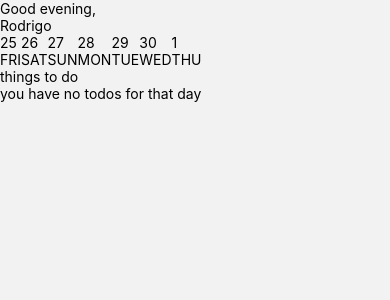
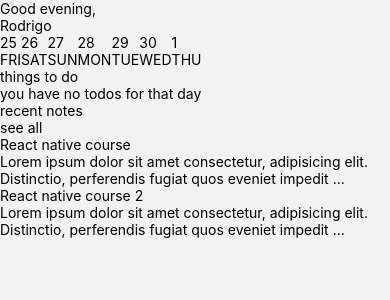
Before and after one commit to rodrigomsrocha/reminder-app, a React Native app: screen /Home in a window 390 px wide. Shown: the top 300 px of the page. Built offline with nearby package versions, Linux system fonts and the light colour scheme; grey boxes are pictures that could not be loaded.

Commit message:
recent notes section

```diff
--- /dev/null
+++ b/src/components/Note/index.tsx
@@ -0,0 +1,17 @@
+import { Text, View } from 'react-native';
+
+interface NoteProps {
+  title: string;
+  description: string;
+}
+
+export function Note({ title, description }: NoteProps) {
+  return (
+    <View className="px-4 py-6 bg-[#17191a] rounded-[40px] mt-2">
+      <Text className="text-lg text-white mb-4">{title}</Text>
+      <Text numberOfLines={2} className="text-gray-300 text-base">
+        {description}
+      </Text>
+    </View>
+  );
+}
--- /dev/null
+++ b/src/components/NotesSection/index.tsx
@@ -0,0 +1,28 @@
+import { Text, TouchableOpacity, View } from 'react-native';
+import { notes } from '../../mocks/note';
+import { Note } from '../Note';
+
+interface Note {
+  id: number;
+  title: string;
+  description: string;
+  createdAt: Date;
+}
+
+export function NotesSection() {
+  const recentNotes = notes.slice(0, 2);
+
+  return (
+    <View className="p-2 mt-4">
+      <View className="flex-row justify-between items-end p-4">
+        <Text className="text-xl text-white">recent notes</Text>
+        <TouchableOpacity activeOpacity={0.8}>
+          <Text className="text-gray-300">see all</Text>
+        </TouchableOpacity>
+      </View>
+      {recentNotes.map((note) => (
+        <Note key={note.id} title={note.title} description={note.description} />
+      ))}
+    </View>
+  );
+}
--- /dev/null
+++ b/src/mocks/note.ts
@@ -0,0 +1,30 @@
+export const notes = [
+  {
+    id: 1,
+    title: 'React native course',
+    description:
+      'Lorem ipsum dolor sit amet consectetur, adipisicing elit. Distinctio, perferendis fugiat quos eveniet impedit perspiciatis vel nulla voluptatem amet corporis.',
+    createdAt: new Date(2022, 11, 27),
+  },
+  {
+    id: 2,
+    title: 'React native course 2',
+    description:
+      'Lorem ipsum dolor sit amet consectetur, adipisicing elit. Distinctio, perferendis fugiat quos eveniet impedit perspiciatis vel nulla voluptatem amet corporis.',
+    createdAt: new Date(2022, 11, 27),
+  },
+  {
+    id: 3,
+    title: 'React native course 3',
+    description:
+      'Lorem ipsum dolor sit amet consectetur, adipisicing elit. Distinctio, perferendis fugiat quos eveniet impedit perspiciatis vel nulla voluptatem amet corporis.',
+    createdAt: new Date(2022, 11, 27),
+  },
+  {
+    id: 4,
+    title: 'React native course 4',
+    description:
+      'Lorem ipsum dolor sit amet consectetur, adipisicing elit. Distinctio, perferendis fugiat quos eveniet impedit perspiciatis vel nulla voluptatem amet corporis.',
+    createdAt: new Date(2022, 11, 27),
+  },
+];
--- a/src/screens/Home.tsx
+++ b/src/screens/Home.tsx
@@ -1,8 +1,10 @@
 import { useNavigation } from '@react-navigation/native';
 import { useLayoutEffect, useState } from 'react';
+import { ScrollView } from 'react-native';
 import { SafeAreaView } from 'react-native-safe-area-context';
 import { Calendar } from '../components/Calendar';
 import { Header } from '../components/Header/Index';
+import { NotesSection } from '../components/NotesSection';
 import { TodoSection } from '../components/TodoSection';
 import { todos } from '../mocks/todo';
 
@@ -24,9 +26,12 @@ export function Home() {
 
   return (
     <SafeAreaView className="bg-[#0f0f0f] flex-1">
-      <Header />
-      <Calendar selectedDay={selectedDay} onPress={updateSelectedDay} />
-      <TodoSection todos={filteredTodos} />
+      <ScrollView>
+        <Header />
+        <Calendar selectedDay={selectedDay} onPress={updateSelectedDay} />
+        <TodoSection todos={filteredTodos} />
+        <NotesSection />
+      </ScrollView>
     </SafeAreaView>
   );
 }
```
